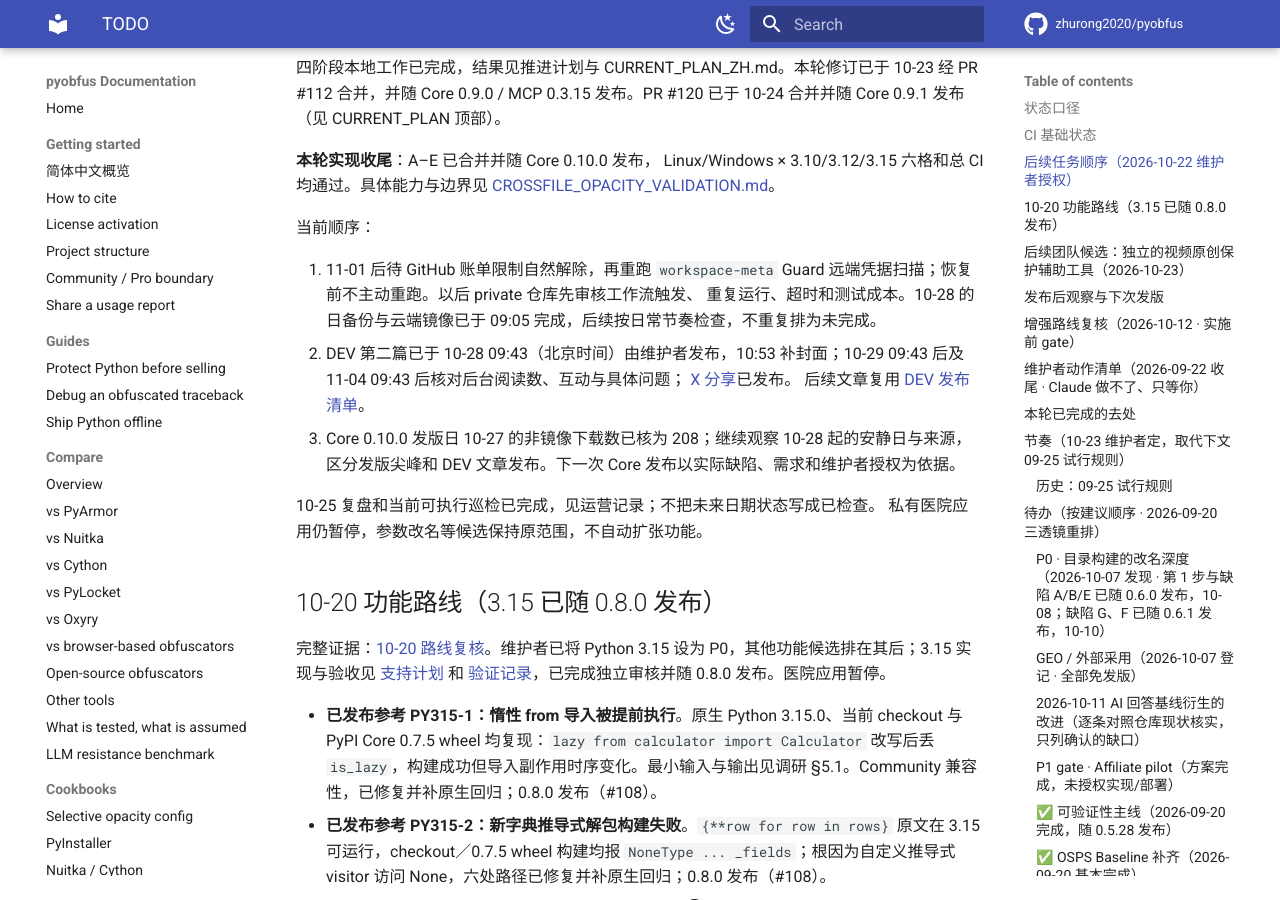
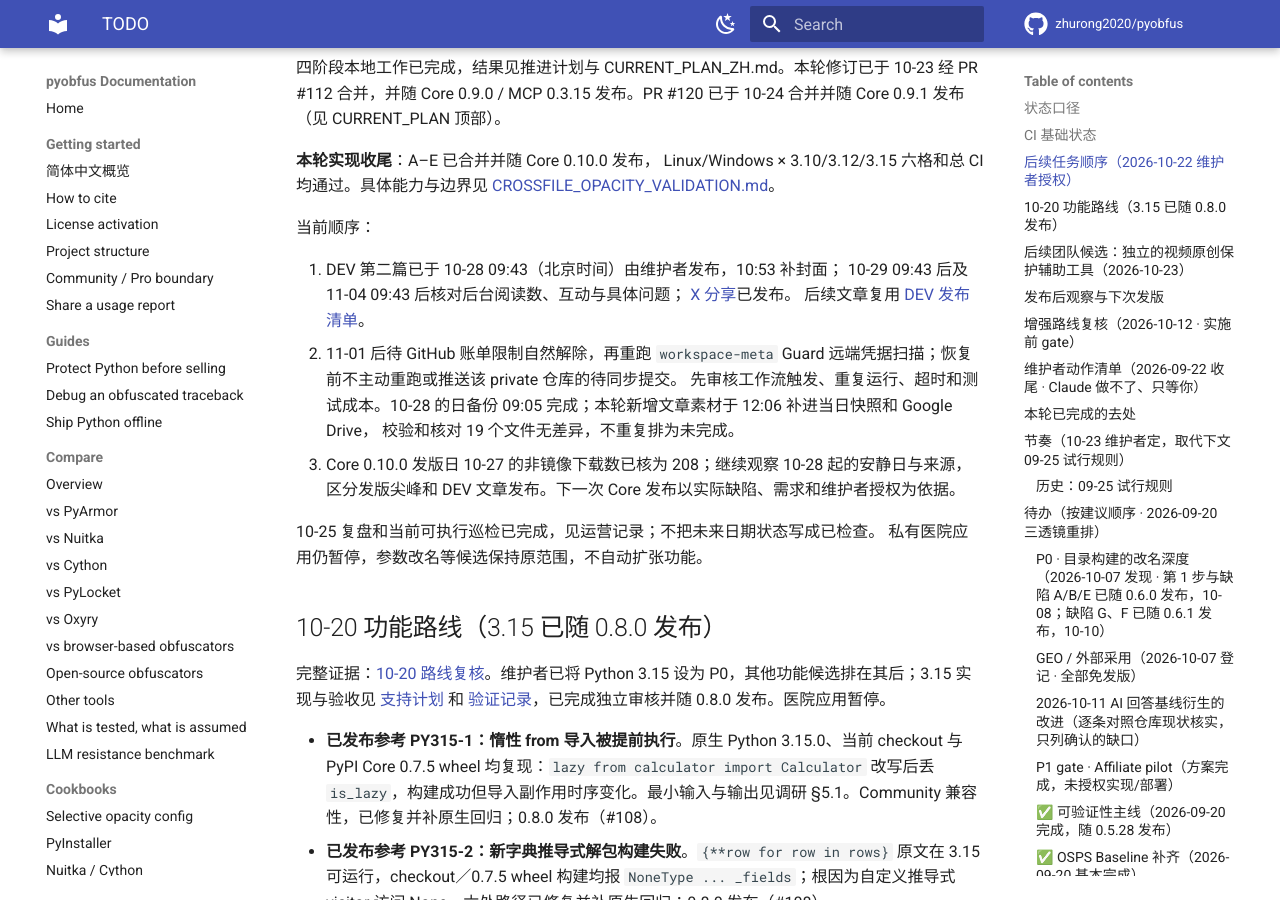
Before and after one commit to zhurong2020/pyobfus, an MkDocs documentation site: the page built from docs/TODO.md, in a window 1280 px wide and 900 px high, scrolled down 999 px. Built offline with MkDocs 1.6.1 and Material for MkDocs 9.7.7, drawn with Linux system fonts in a browser that asks for light colours; comment, search, counter and statistics services are not loaded.

```diff
--- a/docs/TODO.md
+++ b/docs/TODO.md
@@ -43,15 +43,16 @@ Linux/Windows × 3.10/3.12/3.15 六格和总 CI 均通过。具体能力与边
 
 当前顺序：
 
-1. 11-01 后待 GitHub 账单限制自然解除，再重跑 `workspace-meta` Guard
-   远端凭据扫描；恢复前不主动重跑。以后 private 仓库先审核工作流触发、
-   重复运行、超时和测试成本。10-28 的日备份与云端镜像已于 09:05
-   完成，后续按日常节奏检查，不重复排为未完成。
-2. DEV 第二篇已于 10-28 09:43（北京时间）由维护者发布，10:53 补封面；10-29
-   09:43 后及 11-04 09:43 后核对后台阅读数、互动与具体问题；
+1. DEV 第二篇已于 10-28 09:43（北京时间）由维护者发布，10:53 补封面；
+   10-29 09:43 后及 11-04 09:43 后核对后台阅读数、互动与具体问题；
    [X 分享](https://x.com/zhurong0525/status/2115269885244944746)已发布。
    后续文章复用
    [DEV 发布清单](DEV_PUBLISHING_CHECKLIST.md)。
+2. 11-01 后待 GitHub 账单限制自然解除，再重跑 `workspace-meta` Guard
+   远端凭据扫描；恢复前不主动重跑或推送该 private 仓库的待同步提交。
+   先审核工作流触发、重复运行、超时和测试成本。10-28 的日备份
+   09:05 完成；本轮新增文章素材于 12:06 补进当日快照和 Google Drive，
+   校验和核对 19 个文件无差异，不重复排为未完成。
 3. Core 0.10.0 发版日 10-27 的非镜像下载数已核为 208；继续观察
    10-28 起的安静日与来源，区分发版尖峰和 DEV 文章发布。下一次 Core
    发布以实际缺陷、需求和维护者授权为依据。
```
Also changed, not shown: docs/ADOPTION_CONTENT_VALIDATION_2026-10-22.md (+3 -0 lines), docs/ADOPTION_WORKFLOW_PLAN_2026-10-22.md (+6 -3 lines), docs/CURRENT_PLAN_ZH.md (+9 -0 lines), docs/DISTRIBUTION_CHANNELS.md (+10 -2 lines).
